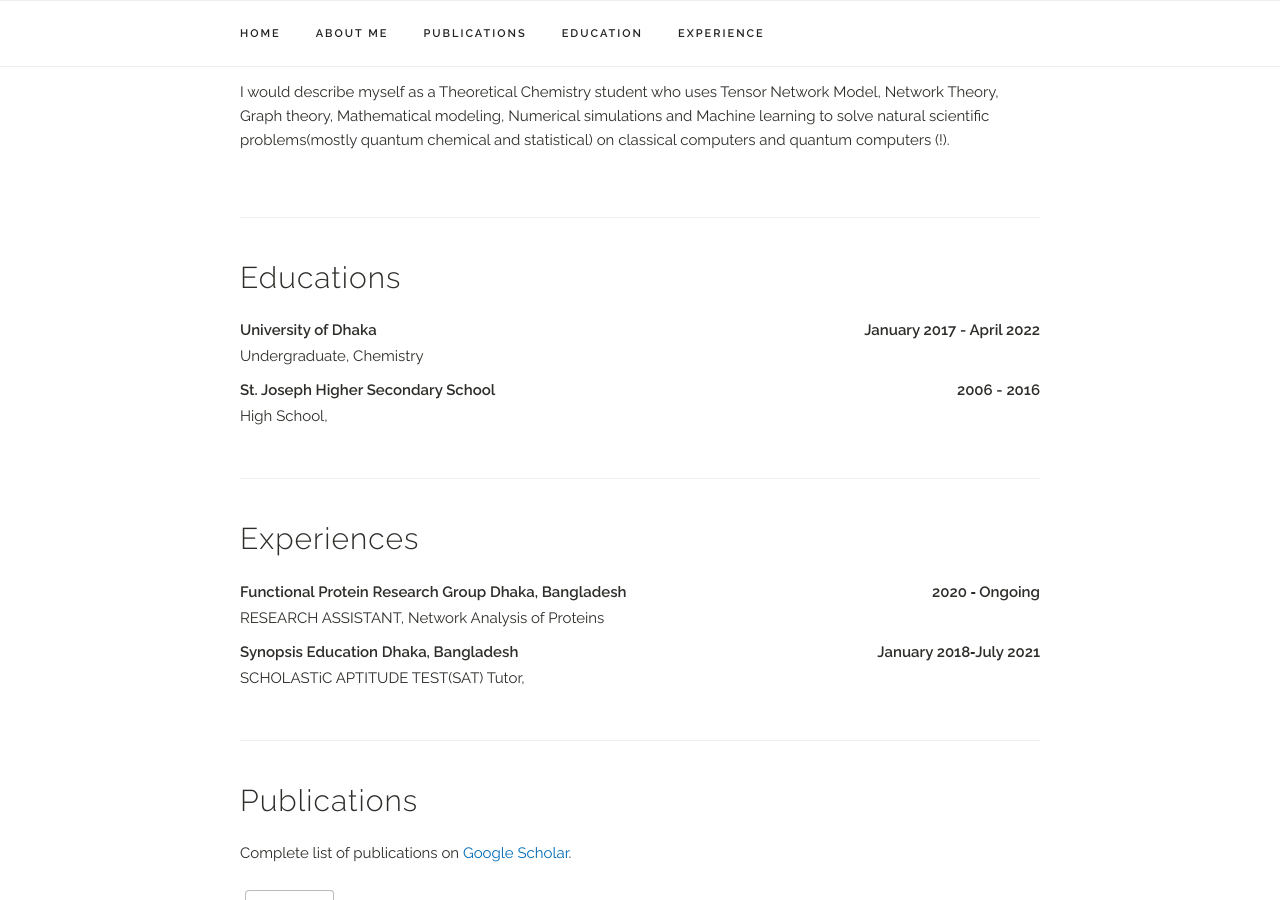
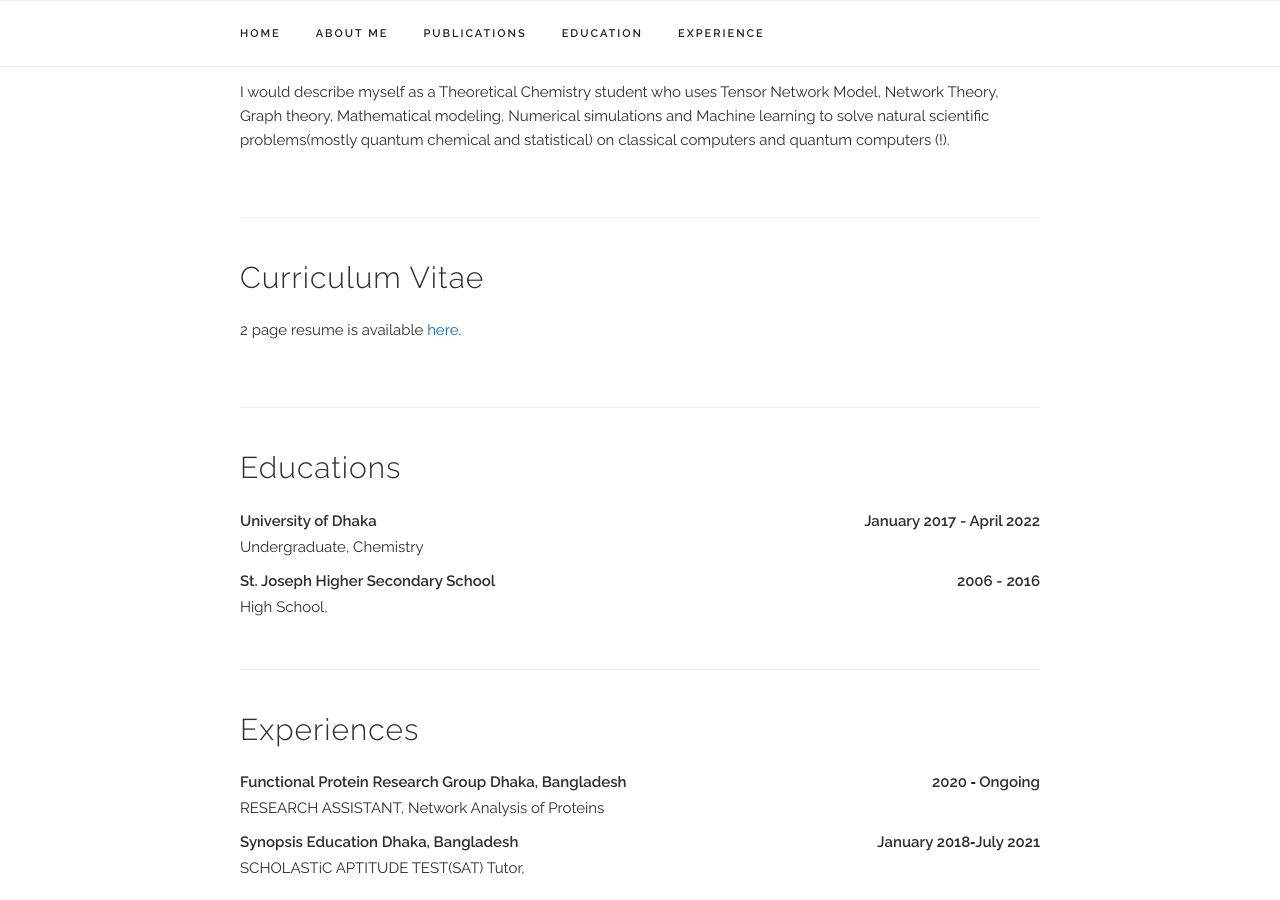
Before and after one commit to IshmamShah/IshmamShah.github.io, a Jekyll site: the page built from index.html, in a window 1280 px wide and 900 px high, scrolled down 339 px. Built offline with Jekyll 4.4.1, drawn with Linux system fonts in a browser that asks for light colours; a style sheet for code colours, icons or effects is not loaded.

Commit message:
Update index.html

```diff
--- a/index.html
+++ b/index.html
@@ -14,6 +14,10 @@ title: Home
 
 </div>
 
+<div class="docs-section" id="resume">
+    <h4>Curriculum Vitae</h4>
+      <p>2 page resume is available <a href="https://github.com/IshmamShah/ishmamshah.github.io/blob/master/assets/Shah_Ishmam_resume%20.pdf" target="_blank">here</a>.</p>
+</div>
 <!-- ========== NEWS ========== -->
 <!-- <div class="docs-section" id="news">
     <h4>News</h4>
```
